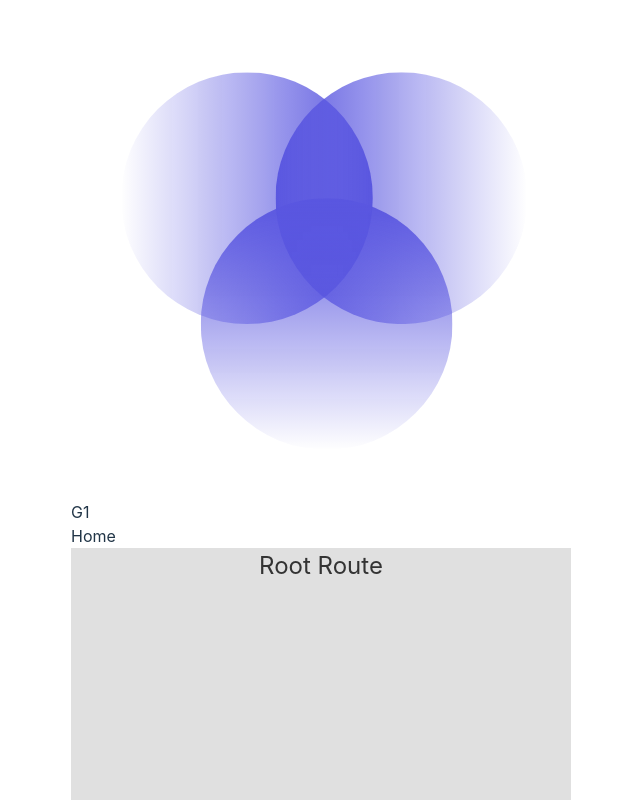
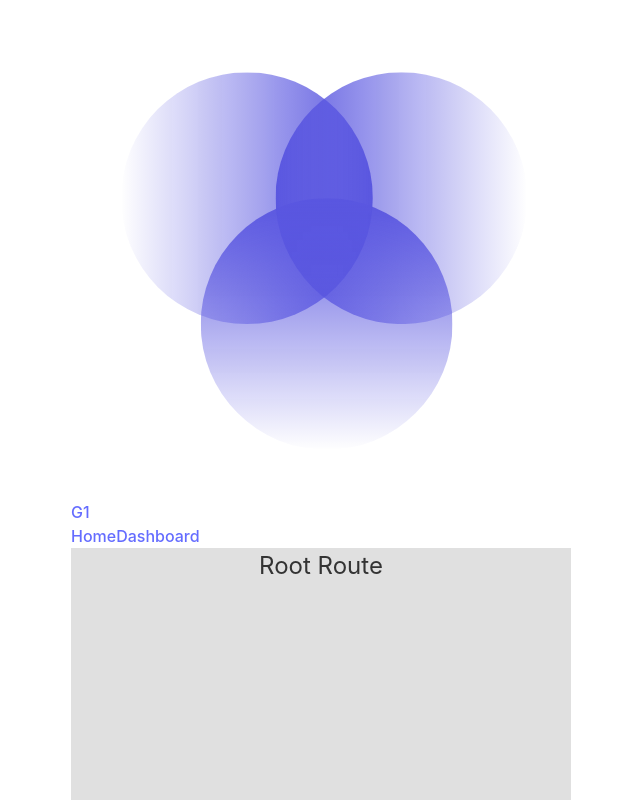
Before and after one commit to halomanlodestar/hackoverse, a React (Vite) app: page / in a window 1280 px wide. Shown: the top 800 px of the page, without its empty margins (319-959 px from the left). Built offline with nearby package versions, Linux system fonts and the light colour scheme.

Commit message:
Modified Dashboard

```diff
--- a/package.json
+++ b/package.json
@@ -10,6 +10,7 @@
     "preview": "vite preview"
   },
   "dependencies": {
+    "@gsap/react": "^2.1.0",
     "localforage": "^1.10.0",
     "match-sorter": "^6.3.4",
     "react": "^18.2.0",
--- a/src/App.css
+++ b/src/App.css
@@ -6,6 +6,14 @@
 html body {
   display: block;
   width: 100%;
+}
+
+a:visited {
+  color: #e1e1e1;
+}
+
+a:visited:hover {
+  color: #ffffff;
 }
 
 main {
--- a/src/components/Chart.tsx
+++ b/src/components/Chart.tsx
@@ -1,5 +1,3 @@
-import { useEffect, useState } from "react";
-
 interface CardProps {
   data: number[];
 }
@@ -22,11 +20,11 @@ const Chart = ({ data }: CardProps) => {
   //   ctx.stroke()
   // })
 
-  const [loadProgress, setLoadProgress] = useState(0);
-
-  useEffect(() => {
-    setTimeout(() => setLoadProgress(1), 600);
-  }, []);
+  // const [loadProgress, setLoadProgress] = useState(0);
+  //
+  // useEffect(() => {
+  //   setTimeout(() => setLoadProgress(1), 600);
+  // }, []);
 
   return (
     <div>
@@ -40,18 +38,16 @@ const Chart = ({ data }: CardProps) => {
             <div className={"h-full flex items-end"}>
               <div
                 className={"flex flex-col justify-end h-0 duration-700"}
-                style={{ height: `calc(${value}% * ${loadProgress})` }}
+                style={{ height: `calc(${value}%)` }}
               >
                 {/*<div className={"h-2 w-2 rounded-full bg-red-600"} />*/}
                 <div
                   key={index}
                   className={
-                    "relative bg-red-600 w-1 h-full rounded-t-xl flex justify-center space-x-2"
+                    "relative bg-purple-800  w-5 h-full rounded-t-xl flex justify-center space-x-2"
                   }
                 >
-                  <span className={"absolute -top-10"}>
-                    {value + 200 * loadProgress}
-                  </span>
+                  <span className={"absolute -top-10"}>{value}</span>
                 </div>
               </div>
             </div>
--- a/src/components/Navbar.tsx
+++ b/src/components/Navbar.tsx
@@ -2,6 +2,10 @@ const navItems = [
   {
     name: "Home",
     href: "/",
+  },
+  {
+    name: "Dashboard",
+    href: "/dashboard",
   },
 ];
 
@@ -13,20 +17,25 @@ const Navbar = () => {
       }
     >
       <div className={"w-4/5 flex items-center justify-between"}>
-        <div className={"flex items-center justify-center space-x-2"}>
+        <a className={"flex items-center justify-center space-x-2"} href={"/"}>
           <img
             alt={"logo"}
             src={"/logo-hackoverse.png"}
             className={"w-14 h-14 bg-[#333] rounded-full"}
           />
+
+          {/*<Link to={"dashboard"}>*/}
           <span className={"text-2sxl"}>G1</span>
-        </div>
-        <nav>
-          {navItems.map((item) => (
-            <li>{item.name}</li>
-          ))}
-        </nav>
+          {/*</Link>*/}
+        </a>
       </div>
+      <nav className={"flex items-center space-x-4"}>
+        {navItems.map((item) => (
+          <a href={item.href} className={"cursor-pointer"}>
+            {item.name}
+          </a>
+        ))}
+      </nav>
     </header>
   );
 };
--- a/src/routes/dashboard.tsx
+++ b/src/routes/dashboard.tsx
@@ -1,6 +1,10 @@
 import { placeholderData } from "../data.ts";
 import Chart from "../components/Chart.tsx";
-
+// import { useRef } from "react";
+import gsap from "gsap";
+import { useGSAP } from "@gsap/react";
+import { useState } from "react";
+import ScrollTrigger from "gsap/ScrollTrigger";
 const Dashboard = () => {
   // Name
   // Image
@@ -9,9 +13,27 @@ const Dashboard = () => {
   // Progress
   // medicine course
   //
+  gsap.registerPlugin(useGSAP);
+  gsap.registerPlugin(ScrollTrigger);
+
+  useGSAP(() => {
+    gsap.to("#chart", {
+      scrollTrigger: {
+        trigger: "#chart",
+        start: "top center",
+        end: "bottom center",
+        scrub: true,
+      },
+      onStart: () => {
+        setMultiplier(1);
+      },
+    });
+  });
+
+  const [multiplier, setMultiplier] = useState(0);
 
   const profileImage =
-    "https://thumbs.dreamstime.com/b/profile-picture-caucasian-male-employee-posing-office-happy-young-worker-look-camera-workplace-headshot-portrait-smiling-190186649.jpg";
+    "https://thumbs.dreamstime.com/b/profile-picture-caucasian-male-employee-posing-office-appy-young-worker-look-camera-workplace-headshot-portrait-smiling-190186649.jpg";
 
   return (
     <main className={"h-full"}>
@@ -146,8 +168,10 @@ const Dashboard = () => {
         className={"h-fit bg-neutral-300 p-4 space-y-4 rounded-2xl w-4/5"}
       >
         <h3>Your Progress</h3>
-        <div>
-          <Chart data={[10, 80, 30, 40, 33, 90, 58]} />
+        <div id={"chart"}>
+          <Chart
+            data={[10, 80, 30, 40, 33, 90, 58].map((item) => item * multiplier)}
+          />
         </div>
       </section>
     </main>
```
Also changed, not shown: 1 other file (tests, documents, lock files or other folders).
